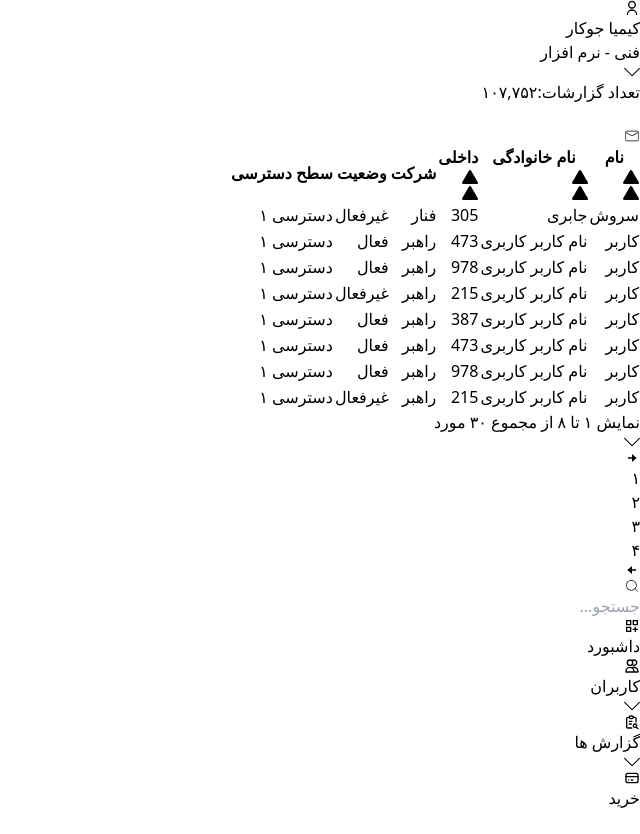
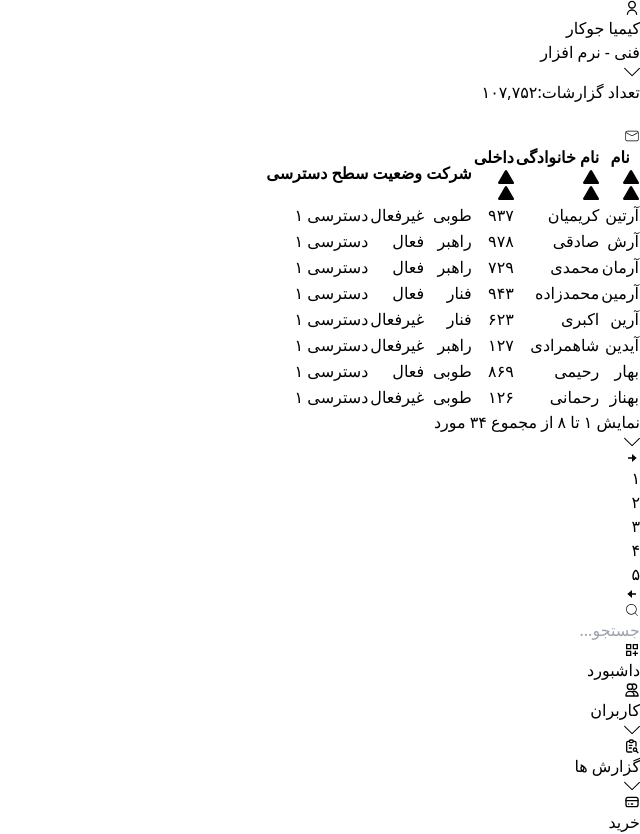
Before and after one commit to Frontest/Frontest, a React (Vite) app: page / in a window 1280 px wide. Shown: the whole page, without its empty margins (640-1280 px from the left). Before the commit the page ends 810 px from the top, so only its background shows below. Built offline with nearby package versions, Linux system fonts and the light colour scheme.

Commit message:
sorting v2

```diff
--- a/mockData.json
+++ b/mockData.json
@@ -1,242 +1,272 @@
-[
-  {
-    "name": "کاربر",
-    "lastName": "نام کاربر کاربری",
+[{
+  "name": "فرشاد",
+  "lastName": "کریمی",
   "internal": "473",
   "company": "راهبر",
   "isActive": true,
   "access": "دسترسی ۱"
 },
 {
-    "name": "سروش",
-    "lastName": "جابری",
+  "name": "شیرین",
+  "lastName": "محمدی",
   "internal": "305",
   "company": "فنار",
   "isActive": false,
   "access": "دسترسی ۱"
 },
 {
-    "name": "کاربر",
-    "lastName": "نام کاربر کاربری",
+  "name": "بهناز",
+  "lastName": "رحمانی",
   "internal": "126",
   "company": "طوبی",
   "isActive": false,
   "access": "دسترسی ۱"
 },
 {
-    "name": "کاربر",
-    "lastName": "نام کاربر کاربری",
+  "name": "آرش",
+  "lastName": "صادقی",
   "internal": "978",
   "company": "راهبر",
   "isActive": true,
   "access": "دسترسی ۱"
 },
 {
-    "name": "کاربر",
-    "lastName": "نام کاربر کاربری",
+  "name": "سحر",
+  "lastName": "شیرازی",
   "internal": "572",
   "company": "طوبی",
   "isActive": false,
   "access": "دسترسی ۱"
 },
 {
-    "name": "کاربر",
-    "lastName": "نام کاربر کاربری",
+  "name": "آرمین",
+  "lastName": "محمدزاده",
   "internal": "943",
   "company": "فنار",
   "isActive": true,
   "access": "دسترسی ۱"
 },
 {
-    "name": "کاربر",
-    "lastName": "نام کاربر کاربری",
+  "name": "سمیرا",
+  "lastName": "زارعی",
   "internal": "215",
   "company": "راهبر",
   "isActive": false,
   "access": "دسترسی ۱"
 },
 {
-    "name": "کاربر",
-    "lastName": "نام کاربر کاربری",
+  "name": "نازنین",
+  "lastName": "محمدیان",
   "internal": "789",
   "company": "طوبی",
   "isActive": true,
   "access": "دسترسی ۱"
 },
 {
-    "name": "کاربر",
-    "lastName": "نام کاربر کاربری",
+  "name": "آرین",
+  "lastName": "اکبری",
   "internal": "623",
   "company": "فنار",
   "isActive": false,
   "access": "دسترسی ۱"
 },
 {
-    "name": "کاربر",
-    "lastName": "نام کاربر کاربری",
+  "name": "شایان",
+  "lastName": "نجفی",
   "internal": "387",
   "company": "راهبر",
   "isActive": true,
   "access": "دسترسی ۱"
 },
 {
-    "name": "کاربر",
-    "lastName": "نام کاربر کاربری",
-    "internal": "473",
+  "name": "نادر",
+  "lastName": "مهدوی",
+  "internal": "584",
+  "company": "فنار",
+  "isActive": true,
+  "access": "دسترسی ۱"
+},
+{
+  "name": "سارا",
+  "lastName": "قاسمی",
+  "internal": "278",
+  "company": "راهبر",
+  "isActive": false,
+  "access": "دسترسی ۱"
+},
+{
+  "name": "علیرضا",
+  "lastName": "شجاعی",
+  "internal": "831",
+  "company": "طوبی",
+  "isActive": true,
+  "access": "دسترسی ۱"
+},
+{
+  "name": "لیلا",
+  "lastName": "میرزایی",
+  "internal": "459",
+  "company": "فنار",
+  "isActive": false,
+  "access": "دسترسی ۱"
+},
+{
+  "name": "آرمان",
+  "lastName": "محمدی",
+  "internal": "729",
   "company": "راهبر",
   "isActive": true,
   "access": "دسترسی ۱"
 },
 {
-    "name": "کاربر",
-    "lastName": "نام کاربر کاربری",
-    "internal": "305",
+  "name": "نگار",
+  "lastName": "رستمی",
+  "internal": "942",
+  "company": "طوبی",
+  "isActive": false,
+  "access": "دسترسی ۱"
+},
+{
+  "name": "محمد",
+  "lastName": "محمدی",
+  "internal": "720",
+  "company": "فنار",
+  "isActive": true,
+  "access": "دسترسی۱"
+},
+{
+  "name": "شهرزاد",
+  "lastName": "شکیبایی",
+  "internal": "163",
+  "company": "راهبر",
+  "isActive": false,
+  "access": "دسترسی ۱"
+},
+{
+  "name": "رضا",
+  "lastName": "فرهادی",
+  "internal": "672",
+  "company": "طوبی",
+  "isActive": true,
+  "access": "دسترسی ۱"
+},
+{
+  "name": "ناهید",
+  "lastName": "نظری",
+  "internal": "254",
   "company": "فنار",
   "isActive": false,
   "access": "دسترسی ۱"
 },
 {
-    "name": "کاربر",
-    "lastName": "نام کاربر کاربری",
-    "internal": "126",
+  "name": "شایان",
+  "lastName": "نعمتی",
+  "internal": "506",
+  "company": "راهبر",
+  "isActive": true,
+  "access": "دسترسی ۱"
+},
+{
+  "name": "آرتین",
+  "lastName": "کریمیان",
+  "internal": "937",
   "company": "طوبی",
   "isActive": false,
   "access": "دسترسی ۱"
 },
 {
-    "name": "کاربر",
-    "lastName": "نام کاربر کاربری",
-    "internal": "978",
+  "name": "پریا",
+  "lastName": "رضوی",
+  "internal": "381",
+  "company": "فنار",
+  "isActive": true,
+  "access": "دسترسی ۱"
+},
+{
+  "name": "فاطمه",
+  "lastName": "رضایی",
+  "internal": "810",
+  "company": "راهبر",
+  "isActive": false,
+  "access": "دسترسی ۱"
+},
+{
+  "name": "علی",
+  "lastName": "کمالی",
+  "internal": "635",
+  "company": "طوبی",
+  "isActive": true,
+  "access": "دسترسی ۱"
+},
+{
+  "name": "نیما",
+  "lastName": "حسینی",
+  "internal": "243",
+  "company": "فنار",
+  "isActive": false,
+  "access": "دسترسی ۱"
+},
+{
+  "name": "زهرا",
+  "lastName": "موسوی",
+  "internal": "459",
   "company": "راهبر",
   "isActive": true,
   "access": "دسترسی ۱"
 },
 {
-    "name": "کاربر",
-    "lastName": "نام کاربر کاربری",
-    "internal": "572",
+  "name": "سینا",
+  "lastName": "شجاعی",
+  "internal": "726",
   "company": "طوبی",
   "isActive": false,
   "access": "دسترسی ۱"
 },
 {
-    "name": "کاربر",
-    "lastName": "نام کاربر کاربری",
-    "internal": "943",
+  "name": "رضوان",
+  "lastName": "علیزاده",
+  "internal": "593",
   "company": "فنار",
   "isActive": true,
   "access": "دسترسی ۱"
 },
 {
-    "name": "کاربر",
-    "lastName": "نام کاربر کاربری",
-    "internal": "215",
+  "name": "آیدین",
+  "lastName": "شاهمرادی",
+  "internal": "127",
   "company": "راهبر",
   "isActive": false,
   "access": "دسترسی ۱"
 },
 {
-    "name": "کاربر",
-    "lastName": "نام کاربر کاربری",
-    "internal": "789",
+  "name": "بهار",
+  "lastName": "رحیمی",
+  "internal": "869",
   "company": "طوبی",
   "isActive": true,
   "access": "دسترسی ۱"
 },
 {
-    "name": "کاربر",
-    "lastName": "نام کاربر کاربری",
-    "internal": "623",
+  "name": "مهدی",
+  "lastName": "صمدی",
+  "internal": "267",
   "company": "فنار",
   "isActive": false,
   "access": "دسترسی ۱"
 },
 {
-    "name": "کاربر",
-    "lastName": "نام کاربر کاربری",
-    "internal": "387",
+  "name": "شهرام",
+  "lastName": "کامکار",
+  "internal": "405",
   "company": "راهبر",
   "isActive": true,
   "access": "دسترسی ۱"
 },
 {
-    "name": "کاربر",
-    "lastName": "نام کاربر کاربری",
-    "internal": "473",
-    "company": "راهبر",
-    "isActive": true,
-    "access": "دسترسی ۱"
-  },
-  {
-    "name": "کاربر",
-    "lastName": "نام کاربر کاربری",
-    "internal": "305",
-    "company": "فنار",
-    "isActive": false,
-    "access": "دسترسی ۱"
-  },
-  {
-    "name": "کاربر",
-    "lastName": "نام کاربر کاربری",
-    "internal": "126",
+  "name": "نیلوفر",
+  "lastName": "نصیری",
+  "internal": "721",
   "company": "طوبی",
   "isActive": false,
   "access": "دسترسی ۱"
-  },
-  {
-    "name": "کاربر",
-    "lastName": "نام کاربر کاربری",
-    "internal": "978",
-    "company": "راهبر",
-    "isActive": true,
-    "access": "دسترسی ۱"
-  },
-  {
-    "name": "کاربر",
-    "lastName": "نام کاربر کاربری",
-    "internal": "572",
-    "company": "طوبی",
-    "isActive": false,
-    "access": "دسترسی ۱"
-  },
-  {
-    "name": "کاربر",
-    "lastName": "نام کاربر کاربری",
-    "internal": "943",
-    "company": "فنار",
-    "isActive": true,
-    "access": "دسترسی ۱"
-  },
-  {
-    "name": "کاربر",
-    "lastName": "نام کاربر کاربری",
-    "internal": "215",
-    "company": "راهبر",
-    "isActive": false,
-    "access": "دسترسی ۱"
-  },
-  {
-    "name": "کاربر",
-    "lastName": "نام کاربر کاربری",
-    "internal": "789",
-    "company": "طوبی",
-    "isActive": true,
-    "access": "دسترسی ۱"
-  },
-  {
-    "name": "کاربر",
-    "lastName": "نام کاربر کاربری",
-    "internal": "623",
-    "company": "فنار",
-    "isActive": false,
-    "access": "دسترسی ۱"
-  },
-  {
-    "name": "کاربر",
-    "lastName": "نام کاربر کاربری",
-    "internal": "387",
-    "company": "راهبر",
-    "isActive": true,
-    "access": "دسترسی ۱"
-  }
-]
+}]
--- a/src/components/Table/SortTriangles.jsx
+++ b/src/components/Table/SortTriangles.jsx
@@ -1,5 +1,5 @@
 import { BsTriangleFill } from "react-icons/bs";
-const SortTriangles = ({ isDesc }) => {
+const SortTriangles = ({ isDesc, isReverse = false }) => {
   let currentStyle = {
     up: "",
     down: "",
@@ -14,6 +14,11 @@ const SortTriangles = ({ isDesc }) => {
     currentStyle.down = "text-[#333]";
     currentStyle.up = "text-[#959595]";
   }
+  if (isReverse) {
+    const tempUp = currentStyle.up;
+    currentStyle.up = currentStyle.down;
+    currentStyle.down = tempUp;
+  }
 
   return (
     <div className="flex flex-col text-[9px]">
--- a/src/components/Table/Table.jsx
+++ b/src/components/Table/Table.jsx
@@ -59,7 +59,6 @@ const Table = ({ data, columns }) => {
               {...headerGroup.getHeaderGroupProps()}
             >
               {headerGroup.headers.map((column) => {
-                console.log({ c: column.isSorted });
                 return (
                   <th
                     {...column.getHeaderProps(column.getSortByToggleProps())}
@@ -70,7 +69,10 @@ const Table = ({ data, columns }) => {
                     {column.render("Header")}
                     {!column.disableSortBy && (
                       <span className="mr-[5px]">
-                        <SortTriangles isDesc={column.isSortedDesc} />
+                        <SortTriangles
+                          isDesc={column.isSortedDesc}
+                          isReverse={column.id === "internal"}
+                        />
                       </span>
                     )}
                   </th>
--- a/src/components/Table/TableSection.jsx
+++ b/src/components/Table/TableSection.jsx
@@ -8,7 +8,11 @@ const TableSection = () => {
     () => [
       { Header: "نام", accessor: "name" },
       { Header: "نام خانوادگی", accessor: "lastName" },
-      { Header: "داخلی", accessor: "internal" },
+      {
+        Header: "داخلی",
+        accessor: "internal",
+        Cell: ({ cell: { value } }) => String(value).latin2Persian(),
+      },
       { Header: "شرکت", accessor: "company", disableSortBy: true },
       {
         Header: "وضعیت",
```
Lines whose indentation alone changed are shown as unchanged.
